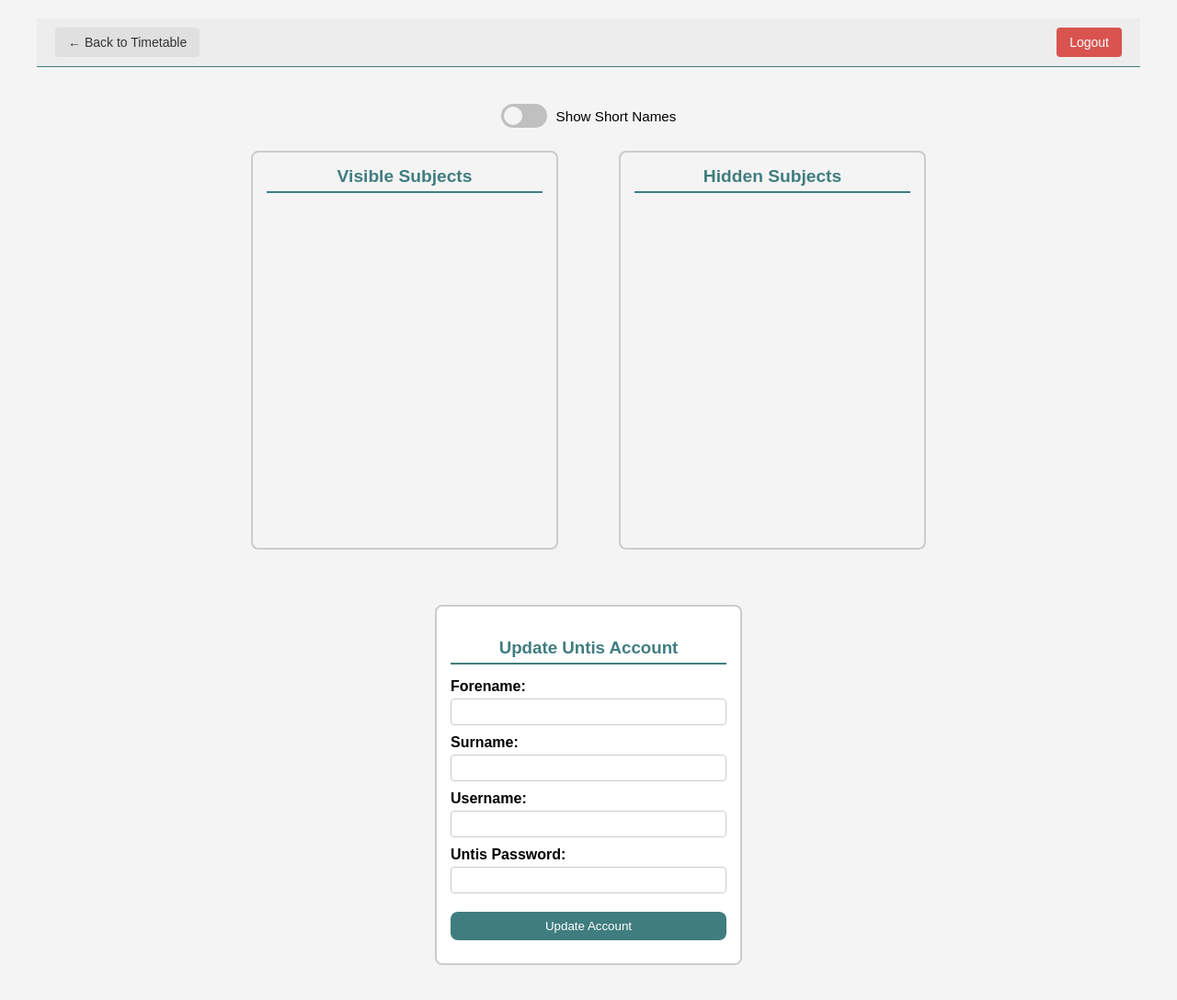
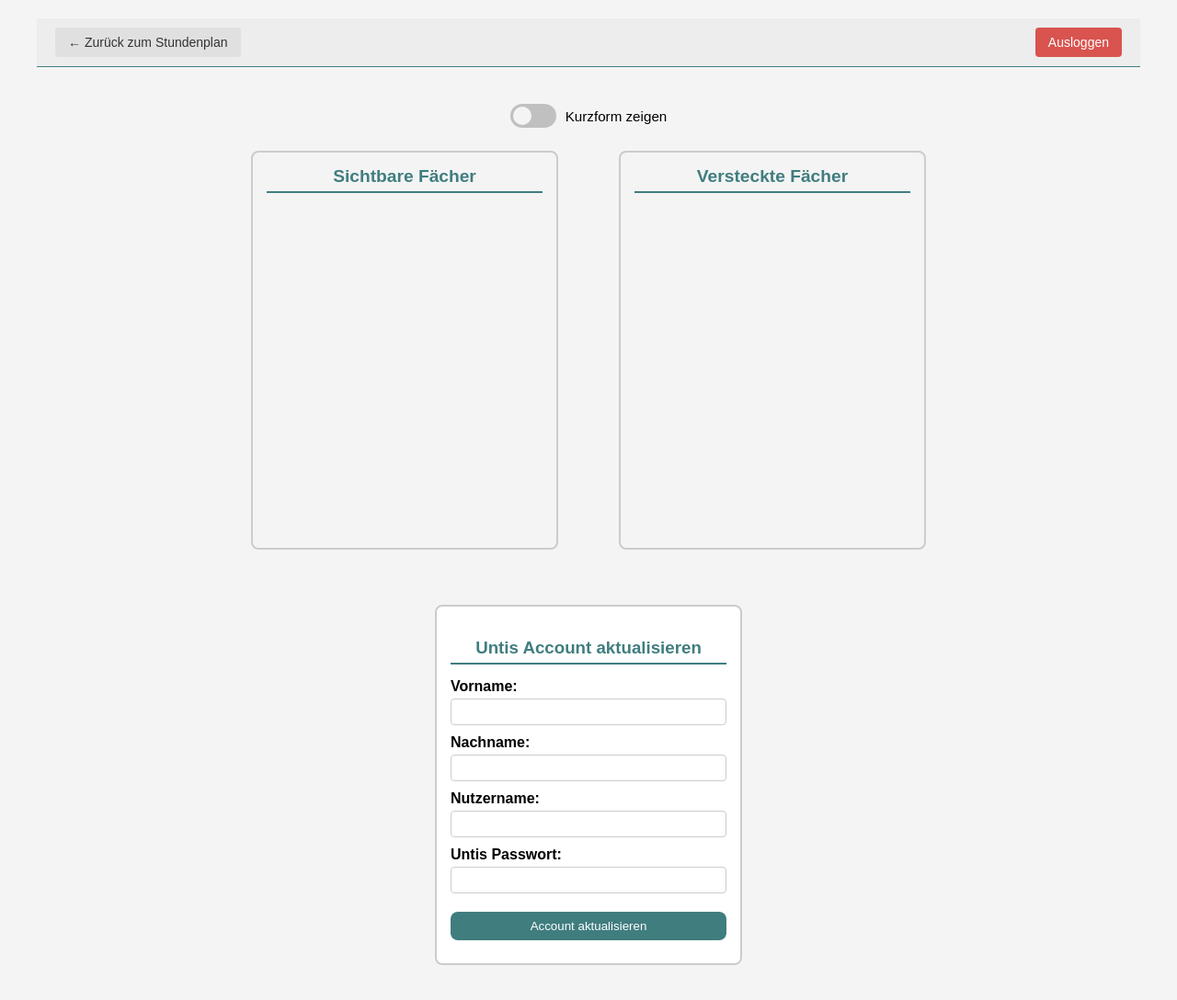
Before and after one commit to TooManyFiles/TMF-Timetable-Frontend, a plain HTML site: page settings.html in a window 1280 px wide. Shown: the whole page at 92% size. Drawn offline with Linux system fonts and the light colour scheme; no server answers.

Commit message:
Translated UI to German

```diff
--- a/settings.html
+++ b/settings.html
@@ -3,7 +3,7 @@
   <head>
     <meta charset="UTF-8" />
     <meta name="viewport" content="width=device-width, initial-scale=1.0" />
-    <title>Settings - Subject Visibility</title>
+    <title>Einstellungen - Fächer Sichtbarkeit</title>
     <link rel="stylesheet" href="styles/settings/topbar.css" />
     <link rel="stylesheet" href="styles/settings/settings.css" />
     <link rel="stylesheet" href="styles/settings/choice.css" />
@@ -16,10 +16,10 @@
     <!-- Navigation Bar -->
     <div id="top-bar">
       <div>
-        <button id="back-button">← Back to Timetable</button>
+        <button id="back-button">← Zurück zum Stundenplan</button>
       </div>
       <div>
-        <button id="logout-button">Logout</button>
+        <button id="logout-button">Ausloggen</button>
       </div>
     </div>
 
@@ -31,39 +31,39 @@
             <input type="checkbox" id="toggle-names" />
             <span class="slider"></span>
           </label>
-          <span id="toggle-label">Show Short Names</span>
+          <span id="toggle-label">Kurzform zeigen</span>
         </div>
 
         <div class="subject-box" id="visible-subjects">
-          <div class="box-title">Visible Subjects</div>
+          <div class="box-title">Sichtbare Fächer</div>
           <!-- Subjects will be added here -->
         </div>
 
         <div class="subject-box" id="hidden-subjects">
-          <div class="box-title">Hidden Subjects</div>
+          <div class="box-title">Versteckte Fächer</div>
           <!-- Subjects will be added here -->
         </div>
       </div>
       <div class="untis-update-container">
-        <h3>Update Untis Account</h3>
+        <h3>Untis Account aktualisieren</h3>
         <form id="untis-form">
           <div class="form-row">
-            <label for="forename">Forename:</label>
+            <label for="forename">Vorname:</label>
             <input type="text" id="forename" required />
           </div>
           <div class="form-row">
-            <label for="surname">Surname:</label>
+            <label for="surname">Nachname:</label>
             <input type="text" id="surname" required />
           </div>
           <div class="form-row">
-            <label for="username">Username:</label>
+            <label for="username">Nutzername:</label>
             <input type="text" id="username" required />
           </div>
           <div class="form-row">
-            <label for="untisPWD">Untis Password:</label>
+            <label for="untisPWD">Untis Passwort:</label>
             <input type="password" id="untisPWD" required />
           </div>
-          <button type="submit" id="update-untis-btn">Update Account</button>
+          <button type="submit" id="update-untis-btn">Account aktualisieren</button>
         </form>
         <div id="untis-feedback" class="feedback"></div>
       </div>
```
